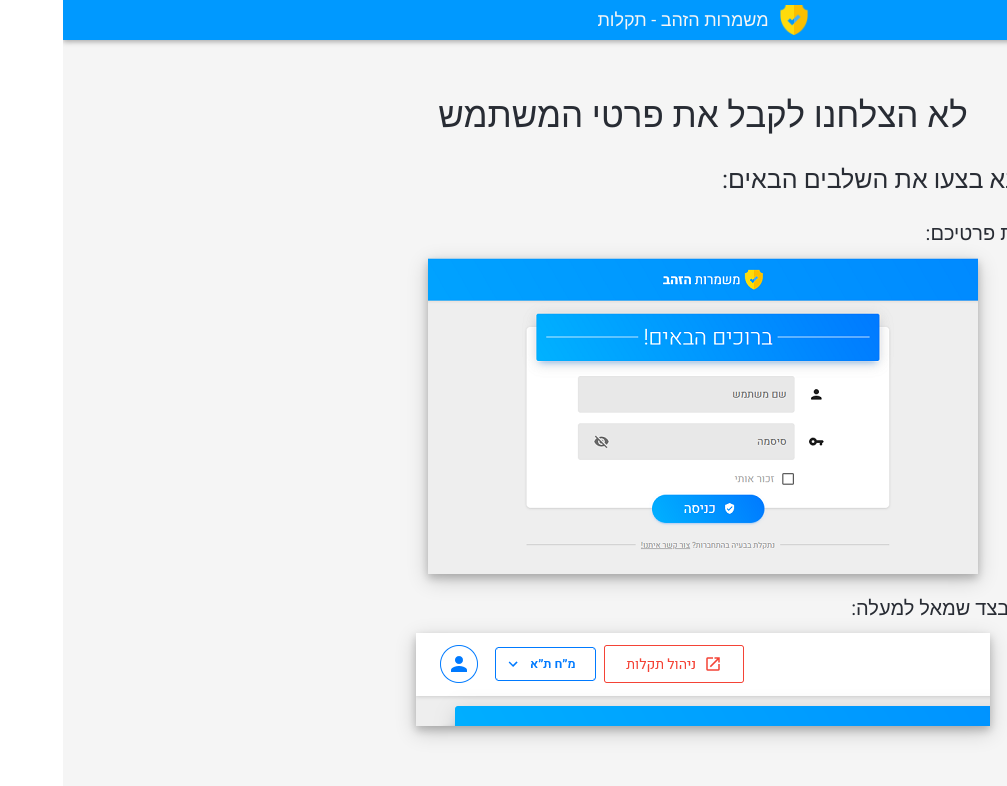
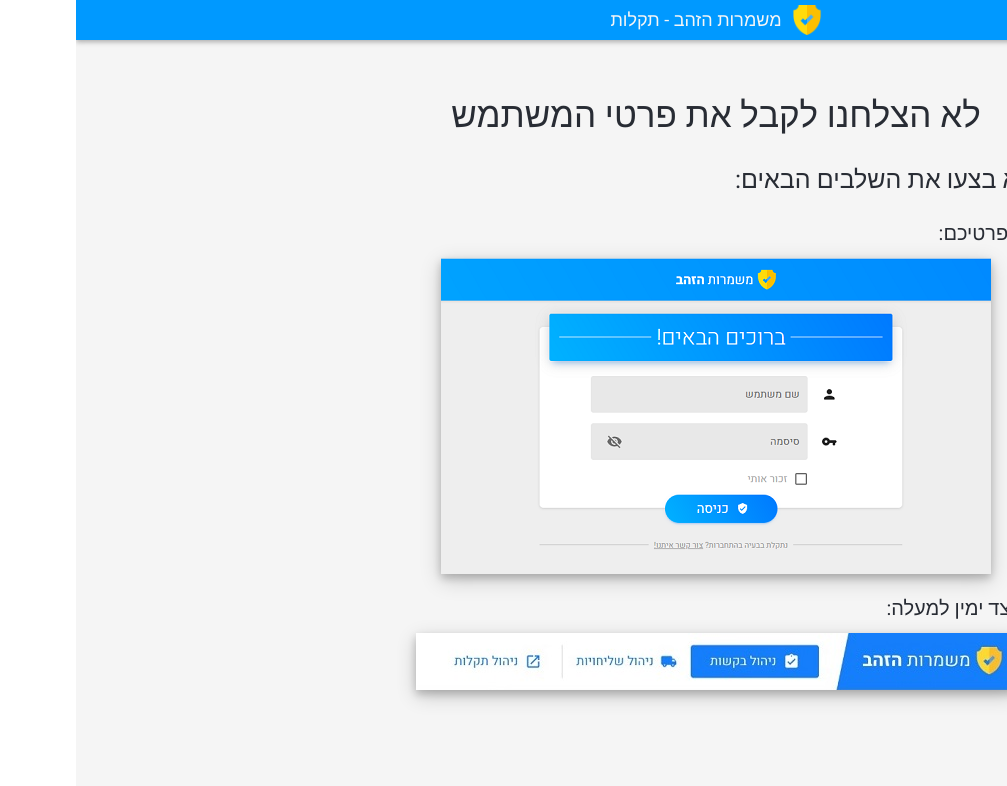
Before and after one commit to sagilaufer1992/guardians-of-the-golden-age, a React (Create React App) app in the folder FE/: page / in a window 1280 px wide. Shown: the top 786 px of the page, without its empty margins (273-1280 px from the left). Built offline with nearby package versions, Linux system fonts and the light colour scheme; no server answers; what jss-rtl would draw is missing.

Commit message:
new navigation in golden-guards

```diff
--- a/FE/src/AuthFailedScreen.tsx
+++ b/FE/src/AuthFailedScreen.tsx
@@ -1,9 +1,9 @@
 import "./AuthFailedScreen.scss";
 import React from "react";
-import { Button } from "@material-ui/core";
 
 import loginImg from "./assets/golden-guard-login.png";
-import openFaultsImg from "./assets/golden-guard-open-faults.png";
+//import openFaultsImg from "./assets/golden-guard-open-faults.png";
+import newNavbarImg from "./assets/golden-guard-new-navbar.jpeg";
 
 interface Props {
     error: string;
@@ -27,9 +27,9 @@ export default function AuthFailedScreen({ error }: Props) {
             <div className="step">
                 <div className="step-text">
                     {"2. "}
-                    לחצו על כפתור "ניהול תקלות" שבצד שמאל למעלה:
+                    לחצו על כפתור "ניהול תקלות" שבצד ימין למעלה:
                 </div>
-                <img src={openFaultsImg} />
+                <img src={newNavbarImg} />
             </div>
         </div>
     </div>
```
Also changed, not shown: FE/src/assets/golden-guard-new-navbar.jpeg (added).
